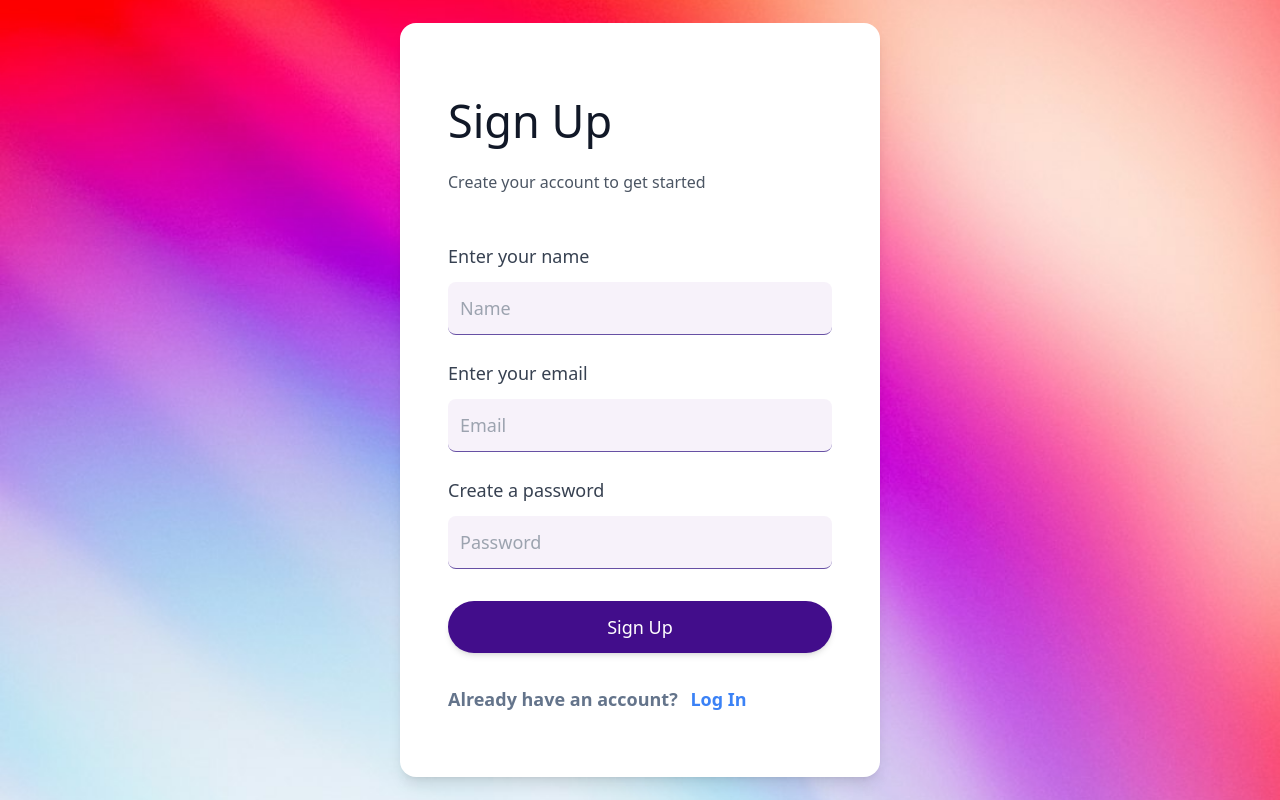
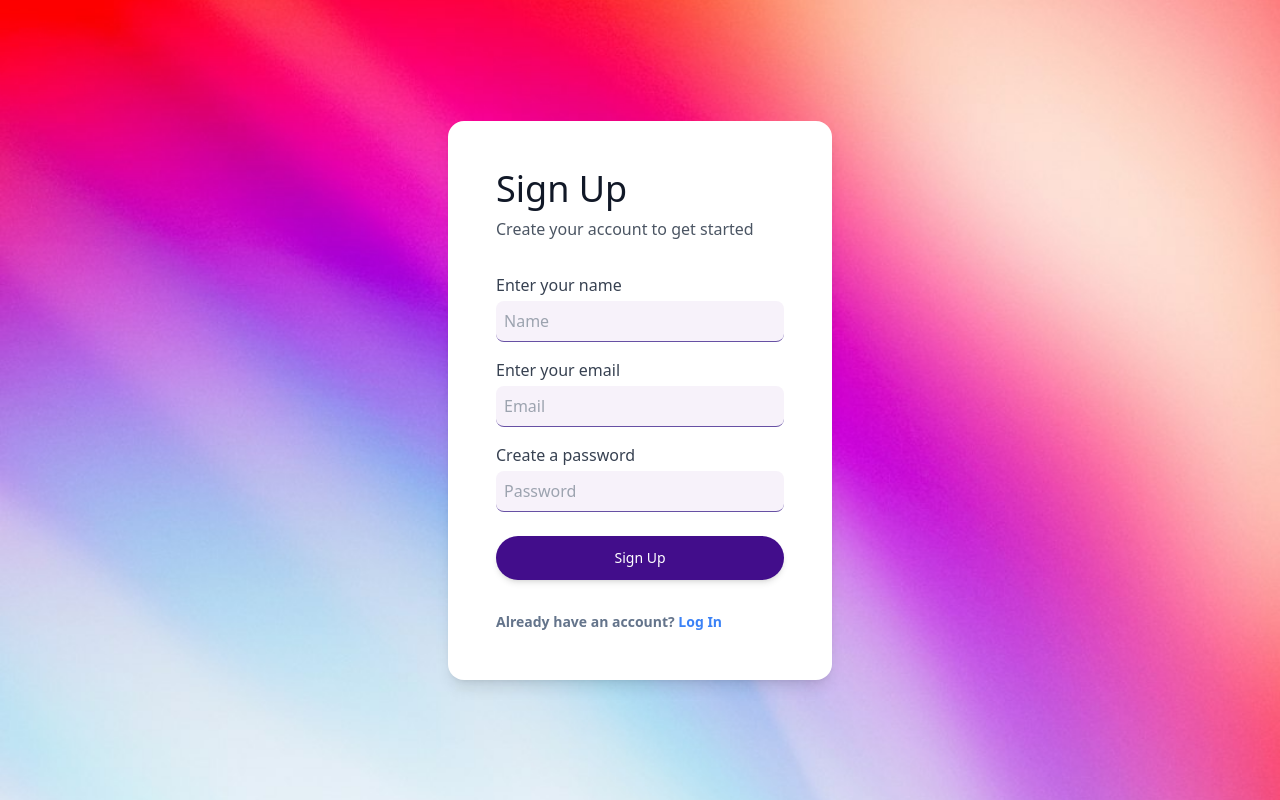
Before and after one commit to Y-ashbhatt/Billboard, a React (Vite) app in the folder client/: page /signup in a window 1280 px wide. Built offline with nearby package versions, Linux system fonts and the light colour scheme.

Commit message:
FIX: CSS

```diff
--- a/client/src/pages/signUp/SignUp.jsx
+++ b/client/src/pages/signUp/SignUp.jsx
@@ -27,10 +27,10 @@ const SignUp = () => {
       className="flex items-center justify-center min-h-screen bg-cover bg-center"
       style={{ backgroundImage: "url('/Login.jpeg')" }} // Replace with your image path
     >
-      <div className="bg-white w-[480px] py-16 px-12 shadow-lg rounded-2xl">
+      <div className="bg-white w-96 py-12 px-12 shadow-lg rounded-2xl">
         {/* Header */}
-        <h1 className="text-[45px] font-normal text-gray-900 mb-2">Sign Up</h1>
-        <p className="text-gray-600 mt-4 text-base mb-12">
+        <h1 className="text-4xl font-normal text-gray-900 mb-2">Sign Up</h1>
+        <p className="text-gray-600 mt-2 text-base mb-8">
           Create your account to get started
         </p>
 
@@ -39,7 +39,7 @@ const SignUp = () => {
           {/* Name Input */}
           <label
             htmlFor="name"
-            className="mb-3 text-lg font-medium text-gray-700"
+            className="mb-1 text-base font-medium text-gray-700"
           >
             Enter your name
           </label>
@@ -47,7 +47,7 @@ const SignUp = () => {
             type="text"
             id="name"
             placeholder="Name"
-            className="p-3 mb-6 text-lg text-gray-900 bg-[#F7F2FA] rounded-lg border-b border-[#6750A4] focus:outline-none focus:ring-2 focus:ring-blue-500 focus:border-blue-500"
+            className="p-2 mb-4 text-base text-gray-900 bg-[#F7F2FA] rounded-lg border-b border-[#6750A4] focus:outline-none focus:ring-2 focus:ring-blue-500 focus:border-blue-500"
             value={name}
             onChange={(e) => setName(e.target.value)}
           />
@@ -55,7 +55,7 @@ const SignUp = () => {
           {/* Email Input */}
           <label
             htmlFor="email"
-            className="mb-3 text-lg font-medium text-gray-700"
+            className="mb-1 text-base font-medium text-gray-700"
           >
             Enter your email
           </label>
@@ -63,7 +63,7 @@ const SignUp = () => {
             type="email"
             id="email"
             placeholder="Email"
-            className="p-3 mb-6 text-lg text-gray-900 bg-[#F7F2FA] rounded-lg border-b border-[#6750A4] focus:outline-none focus:ring-2 focus:ring-blue-500 focus:border-blue-500"
+            className="p-2 mb-4 text-base text-gray-900 bg-[#F7F2FA] rounded-lg border-b border-[#6750A4] focus:outline-none focus:ring-2 focus:ring-blue-500 focus:border-blue-500"
             value={email}
             onChange={(e) => setEmail(e.target.value)}
           />
@@ -71,7 +71,7 @@ const SignUp = () => {
           {/* Password Input */}
           <label
             htmlFor="password"
-            className="mb-3 text-lg font-medium text-gray-700"
+            className="mb-1 text-base font-medium text-gray-700"
           >
             Create a password
           </label>
@@ -79,7 +79,7 @@ const SignUp = () => {
             type="password"
             id="password"
             placeholder="Password"
-            className="p-3 mb-8 text-lg text-gray-900 bg-[#F7F2FA] rounded-lg border-b border-[#6750A4] focus:outline-none focus:ring-2 focus:ring-blue-500 focus:border-blue-500"
+            className="p-2 mb-6 text-base text-gray-900 bg-[#F7F2FA] rounded-lg border-b border-[#6750A4] focus:outline-none focus:ring-2 focus:ring-blue-500 focus:border-blue-500"
             value={password}
             onChange={(e) => setPassword(e.target.value)}
           />
@@ -87,18 +87,18 @@ const SignUp = () => {
           {/* Sign Up Button */}
           <button
             type="submit"
-            className="w-full bg-[#420d8b] text-white py-3 rounded-full text-lg font-medium shadow-md focus:outline-none focus:ring-2 focus:ring-offset-2"
+            className="w-full bg-[#420d8b] text-white py-3 rounded-full text-sm font-medium shadow-md focus:outline-none focus:ring-2 focus:ring-offset-2"
           >
             Sign Up
           </button>
         </form>
 
         {/* Log In Redirect */}
-        <p className="mt-8 font-semibold text-lg text-slate-500">
+        <p className="mt-8 font-semibold text-sm text-slate-500">
           Already have an account?{" "}
           <button
             type="button"
-            className="text-blue-500 ml-2 hover:underline"
+            className="text-blue-500  hover:underline"
             onClick={handleLogInRedirect}
           >
             Log In
```
